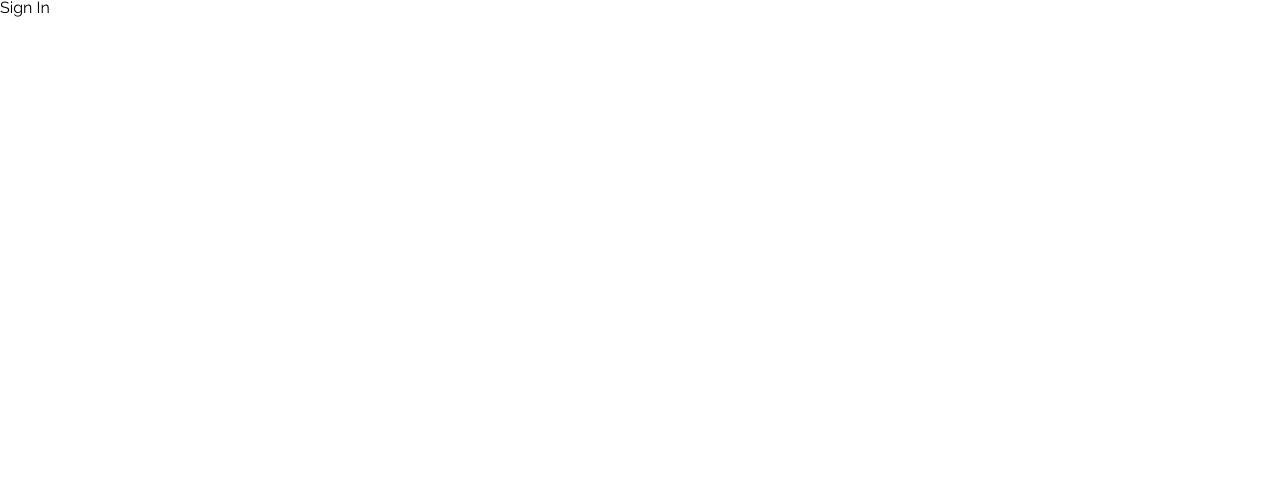
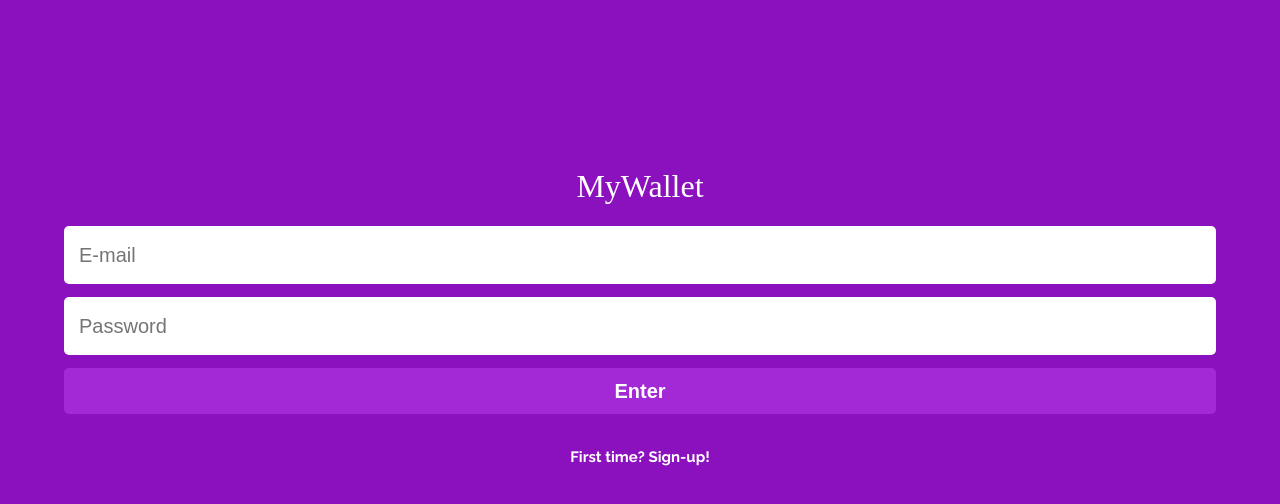
Before and after one commit to LucasPerroni/projeto13-mywallet-front, a React app: page / in a window 1280 px wide. Built offline with nearby package versions, Linux system fonts and the light colour scheme; a web font is replaced by a local one.

Commit message:
Sign-in screen created

```diff
--- a/package.json
+++ b/package.json
@@ -4,6 +4,7 @@
   "private": true,
   "dependencies": {
     "axios": "^0.27.2",
+    "dotenv": "^16.0.0",
     "react": "^17.0.2",
     "react-dom": "^17.0.2",
     "react-router-dom": "^6.3.0",
--- a/src/assets/style.css
+++ b/src/assets/style.css
@@ -1,9 +1,13 @@
 * {
     box-sizing: border-box;
     -webkit-tap-highlight-color: transparent;
+
+    --red: #C70000;
+    --green: #03AC00;
+    --error: #eb2a2a;
 }
 
 body {
     font-family: 'Raleway', sans-serif;
-    /* font-family: 'Saira Stencil One', cursive; */
+    background-color: #8C11BE;
 }
--- a/src/components/App.js
+++ b/src/components/App.js
@@ -1,4 +1,5 @@
 import { BrowserRouter, Routes, Route } from "react-router-dom"
+import { useState } from "react"
 
 import SignIn from "./SignIn"
 import SignUp from "./SignUp"
@@ -6,8 +7,13 @@ import MainPage from "./MainPage"
 import Entry from "./Entry"
 import Payment from "./Payment"
 
+import UserContext from "../contexts/UserContext"
+
 export default function App() {
+  const [user, setUser] = useState({})
+
   return (
+    <UserContext.Provider value={{ user, setUser }}>
       <BrowserRouter>
         <Routes>
           <Route path="/" element={<SignIn />} />
@@ -18,5 +24,6 @@ export default function App() {
           <Route path="*" element={<p>This page does not exist!</p>} />
         </Routes>
       </BrowserRouter>
+    </UserContext.Provider>
   )
 }
--- a/src/components/SignIn.js
+++ b/src/components/SignIn.js
@@ -1,12 +1,105 @@
+import { useContext, useState } from "react"
+import { Link, useNavigate } from "react-router-dom"
+import axios from "axios"
 import styled from "styled-components"
 
+import UserContext from "../contexts/UserContext"
+
 export default function SignIn() {
+  const navigate = useNavigate()
+  const [valid, setValid] = useState(true)
+  const { setUser } = useContext(UserContext)
+
+  function submitForm(e) {
+    e.preventDefault()
+    const URI = "http://localhost:5000/signin"
+
+    const promisse = axios.post(URI, {
+      email: e.target[0].value,
+      password: e.target[1].value,
+    })
+    promisse.then((response) => {
+      setUser(response.data)
+      navigate("/main")
+    })
+    promisse.catch((e) => {
+      setValid(false)
+    })
+  }
+
   return (
     <Main>
-      <h1>Sign In</h1>
+      <h1>MyWallet</h1>
+      <form onSubmit={(e) => submitForm(e)}>
+        <input type="email" placeholder="E-mail" required />
+        <input type="password" placeholder="Password" required />
+        <button type="submit">Enter</button>
+      </form>
+      <StyledLink to={"/sign-up"}>First time? Sign-up!</StyledLink>
+      {valid ? <></> : <p>Failed to Sign-in...</p>}
     </Main>
   )
 }
 
 // STYLED COMPONENTS
-const Main = styled.main``
+const Main = styled.main`
+  display: flex;
+  flex-direction: column;
+  align-items: center;
+
+  width: 90%;
+  margin: 170px auto 0;
+
+  form {
+    width: 100%;
+  }
+
+  h1 {
+    font-family: "Saira Stencil One", cursive;
+    margin-bottom: 24px;
+
+    font-size: 32px;
+    color: #ffffff;
+  }
+
+  input {
+    width: 100%;
+    height: 58px;
+
+    margin-bottom: 13px;
+    border-radius: 5px;
+    border: none;
+    outline: none;
+
+    font-size: 20px;
+    padding: 0 15px;
+  }
+
+  button {
+    width: 100%;
+    height: 46px;
+
+    margin-bottom: 36px;
+    border: none;
+    border-radius: 5px;
+    background-color: #a328d6;
+
+    font-size: 20px;
+    color: #ffffff;
+    font-weight: 700;
+    cursor: pointer;
+  }
+
+  p {
+    margin-top: 24px;
+    font-size: 20px;
+    font-weight: 700;
+    color: var(--error);
+  }
+`
+const StyledLink = styled(Link)`
+  text-decoration: none;
+  font-size: 15px;
+  font-weight: 700;
+  color: #ffffff;
+`
--- /dev/null
+++ b/src/contexts/UserContext.js
@@ -0,0 +1,5 @@
+import { createContext } from "react"
+
+const UserContext = createContext()
+
+export default UserContext
```
Also changed, not shown: 1 other file. Lines whose indentation alone changed are shown as unchanged.
